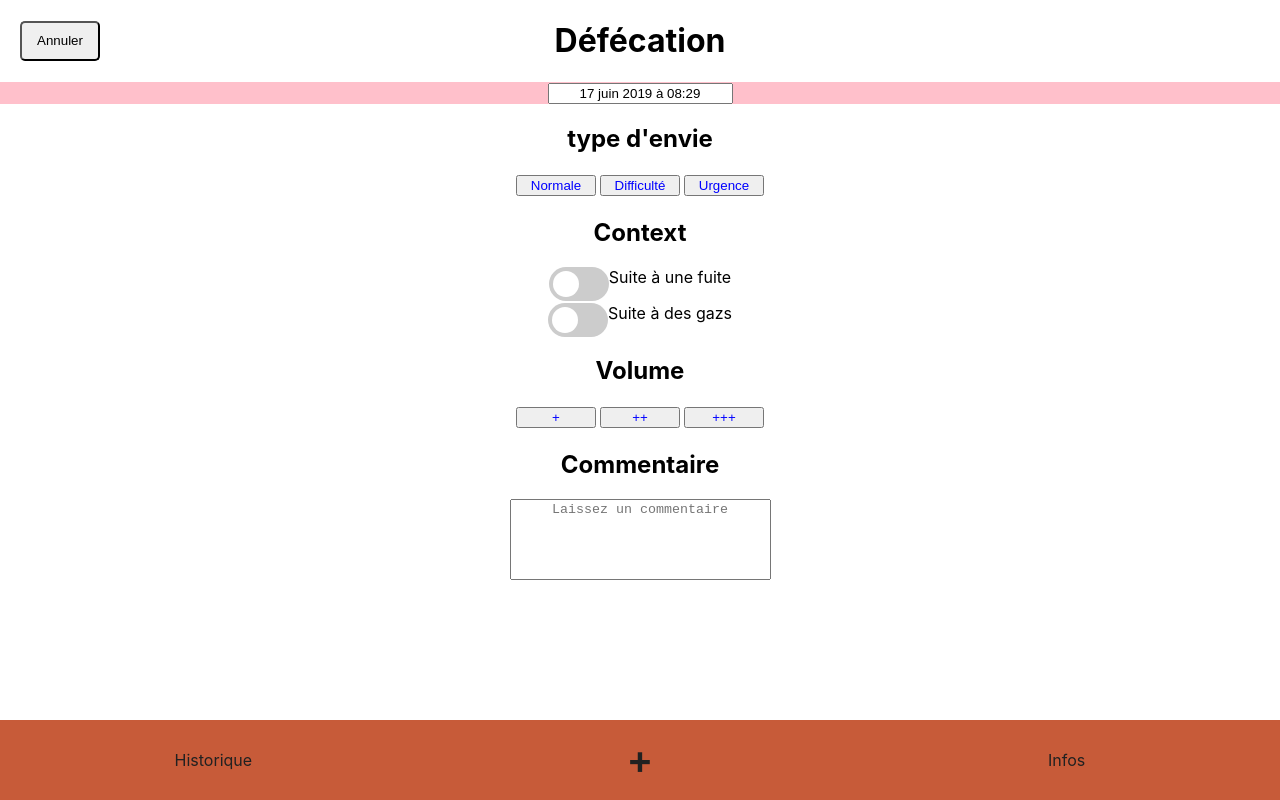
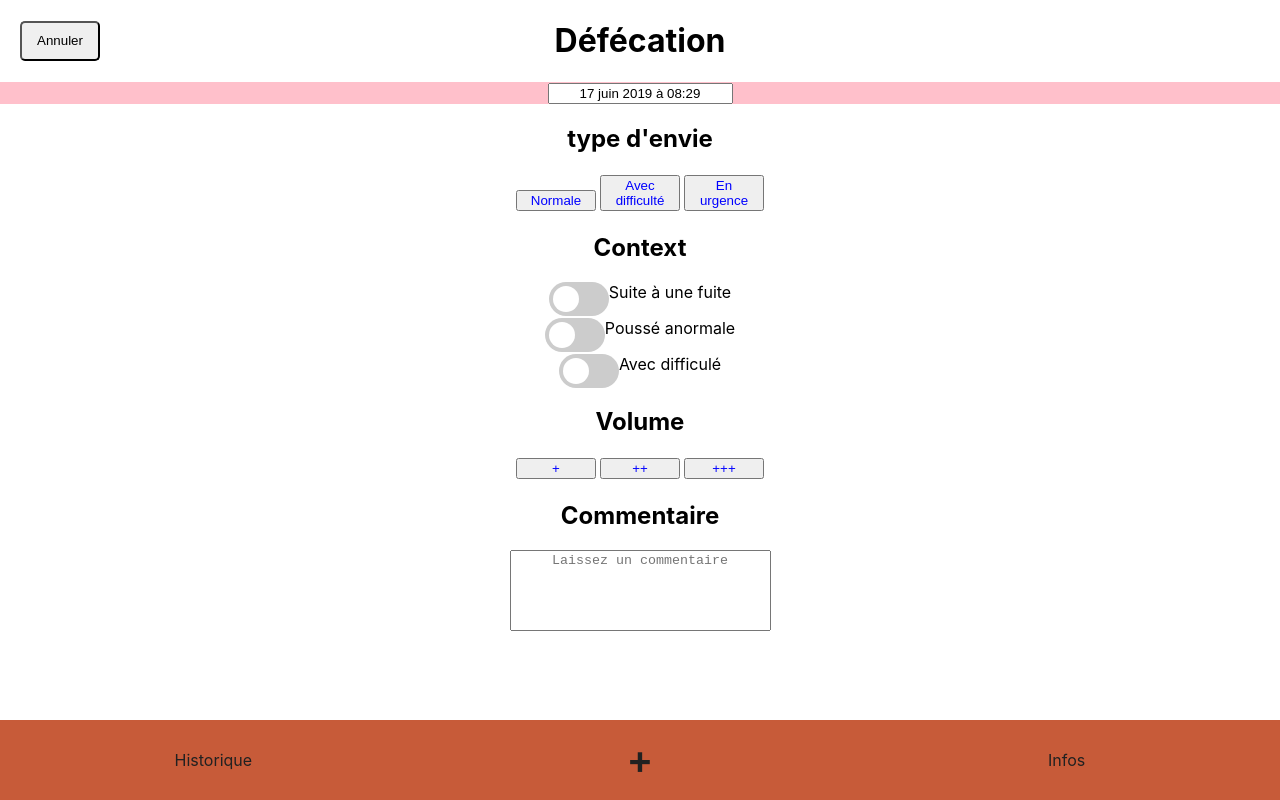
Before and after one commit to FlorianGardy/up-day-mobile, a React (Create React App) app: page /events/defecation in a window 1280 px wide. Built offline with nearby package versions, Linux system fonts and the light colour scheme.

Commit message:
Transfrom object as string for injected datas and context

```diff
--- a/src/components/ContextSelector.jsx
+++ b/src/components/ContextSelector.jsx
@@ -13,12 +13,12 @@ const ContextSelector = ({ options, onChange, context, title }) => {
               <label className={styles.switch}>
                 <input
                   type="checkbox"
-                  checked={context.map(el => el.value).includes(option.label)}
-                  onChange={e => onChange(option.label, e.target.checked)}
+                  checked={context.includes(option)}
+                  onChange={e => onChange(option, e.target.checked)}
                 />
                 <span className={[styles.slider, styles.round].join(" ")} />
               </label>
-              {option.label}
+              {option}
             </div>
           );
         })}
--- a/src/components/EventRow.jsx
+++ b/src/components/EventRow.jsx
@@ -7,10 +7,10 @@ const EventRow = ({ date, type, nature, volume, context, comment }) => {
     <div className={styles.main}>
       <div className={styles.time}>{date}</div>
       <div className={styles.info}>
-        {type} - {nature}
+        {nature} - {type}
         <br />
         {context.length !== 0
-          ? context.map(el => <div>->{el.value}</div>)
+          ? context.map(el => <div>->{el}</div>)
           : "Aucun context"}
       </div>
       <div className={styles.volume}>{volume}</div>
--- a/src/components/OptionSelector.jsx
+++ b/src/components/OptionSelector.jsx
@@ -9,16 +9,16 @@ const OptionSelector = ({ options, onClick, activeOption, title }) => {
       <div>
         {options.map((option, i) => {
           let styleButton = styles.button;
-          if (activeOption === option.value) {
+          if (activeOption === option) {
             styleButton = styles.selectedButton;
           }
           return (
             <button
               className={styleButton}
               key={i}
-              onClick={() => onClick(option.value)}
+              onClick={() => onClick(option)}
             >
-              {option.label}
+              {option}
             </button>
           );
         })}
--- a/src/components/SummaryContextItem.jsx
+++ b/src/components/SummaryContextItem.jsx
@@ -11,9 +11,7 @@ const SummaryItem = ({ label, value }) => {
   return (
     <div style={style}>
       <h2>{label}</h2>
-      {value.length !== 0
-        ? value.map((v, i) => <p key={i}>{v.value}</p>)
-        : "Aucun"}
+      {value.length !== 0 ? value.map((v, i) => <p key={i}>{v}</p>) : "Aucun"}
     </div>
   );
 };
--- a/src/data.js
+++ b/src/data.js
@@ -9,137 +9,18 @@ export const users = [
   }
 ];
 
-export const events = [
-  {
-    id: 1,
-    date: "2019-06-04T12:59:00",
-    type: "pipi",
-    nature: "normale",
-    volume: "+++",
-    context: "fuite",
-    comment: "pipi",
-    user_id: "1"
-  },
-  {
-    id: 2,
-    date: "2019-06-05T13:59:00",
-    type: "pipi",
-    nature: "mitigé",
-    volume: "+",
-    context: "normale",
-    comment: "gros pipi",
-    user_id: "1"
-  },
-  {
-    id: 3,
-    date: "2019-06-05T14:59:00",
-    type: "pipi",
-    nature: "mitigé",
-    volume: "++",
-    context: "",
-    comment: "",
-    user_id: "1"
-  },
-  {
-    id: 4,
-    date: "2019-06-05T14:59:00",
-    type: "caca",
-    nature: "difficulté",
-    volume: "+",
-    context: "",
-    comment: "C'était long...",
-    user_id: "1"
-  },
-  {
-    id: 5,
-    date: "2019-06-07T11:59:00",
-    type: "Boisson",
-    nature: "Thé",
-    volume: "+++",
-    context: "",
-    comment: "Avec du miel, miam !",
-    user_id: "1"
-  }
-];
+export const drinks = ["Eau / Soda", "Café / Thé", "Alcool"];
 
-export const drinks = [
-  {
-    label: "eau",
-    value: "eau"
-  },
-  {
-    label: "the",
-    value: "the"
-  },
-  {
-    label: "alcohol",
-    value: "alcohol"
-  }
-];
+export const volumes = ["+", "++", "+++"];
 
-export const volumes = [
-  {
-    label: "+",
-    value: "low"
-  },
-  {
-    label: "++",
-    value: "medium"
-  },
-  {
-    label: "+++",
-    value: "High"
-  }
-];
+export const urinations = ["Normale", "Par précaution", "En urgence"];
 
-export const urinations = [
-  {
-    label: "Précaution",
-    value: "Précaution"
-  },
-  {
-    label: "Normale",
-    value: "Normale"
-  },
-  {
-    label: "Urgence",
-    value: "Urgence"
-  }
-];
+export const defecations = ["Normale", "Avec difficulté", "En urgence"];
 
-export const defecations = [
-  {
-    label: "Normale",
-    value: "Normale"
-  },
-  {
-    label: "Difficulté",
-    value: "Difficulté"
-  },
-  {
-    label: "Urgence",
-    value: "Urgence"
-  }
-];
-
-export const contextUrination = [
-  {
-    label: "Suite à une fuite",
-    value: "Suite à une fuite"
-  },
-  {
-    label: "Difficultés",
-    value: "Difficultés"
-  }
-];
+export const contextUrination = ["Suite à une fuite", "Avec Gaz"];
 
 export const contextDefecation = [
-  {
-    label: "Suite à une fuite",
-    value: "Suite à une fuite"
-  },
-  {
-    label: "Suite à des gazs",
-    value: "Suite à des gazs"
-  }
+  "Suite à une fuite",
+  "Poussé anormale",
+  "Avec difficulé"
 ];
--- a/src/pages/Summary.page.jsx
+++ b/src/pages/Summary.page.jsx
@@ -69,7 +69,6 @@ const Drink = ({
 };
 
 const mapDispatchToProps = state => ({
-  // Je fais passer toutes les données dans le reducer de l'event en props de la page.
   date: state.EventReducer.date,
   nature: state.EventReducer.nature,
   kind: state.EventReducer.kind,
--- a/src/pills/event/event.reducer.js
+++ b/src/pills/event/event.reducer.js
@@ -19,12 +19,9 @@ export default function event(state = initialState, action) {
       return { ...state, measure: action.measure };
     case "@event/UPDATE_CONTEXT":
       if (action.checked === true) {
-        state.context.push({
-          value: action.context,
-          checked: action.checked
-        });
+        state.context.push(action.context);
       } else if (action.checked === false) {
-        const index = state.context.findIndex(i => i.value === action.context);
+        const index = state.context.findIndex(i => i === action.context);
         if (index !== -1) {
           state.context.splice(index, 1);
         }
```
